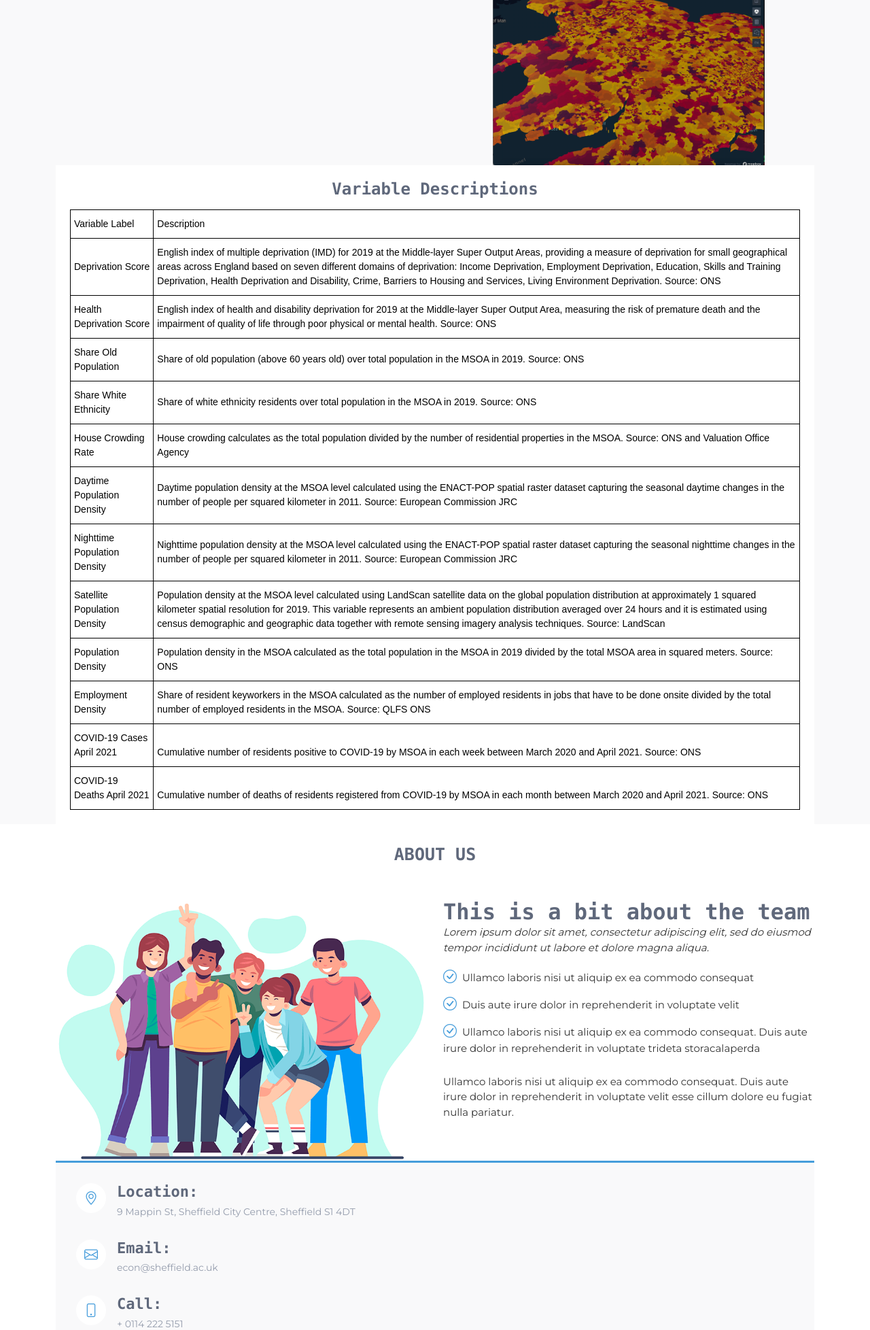
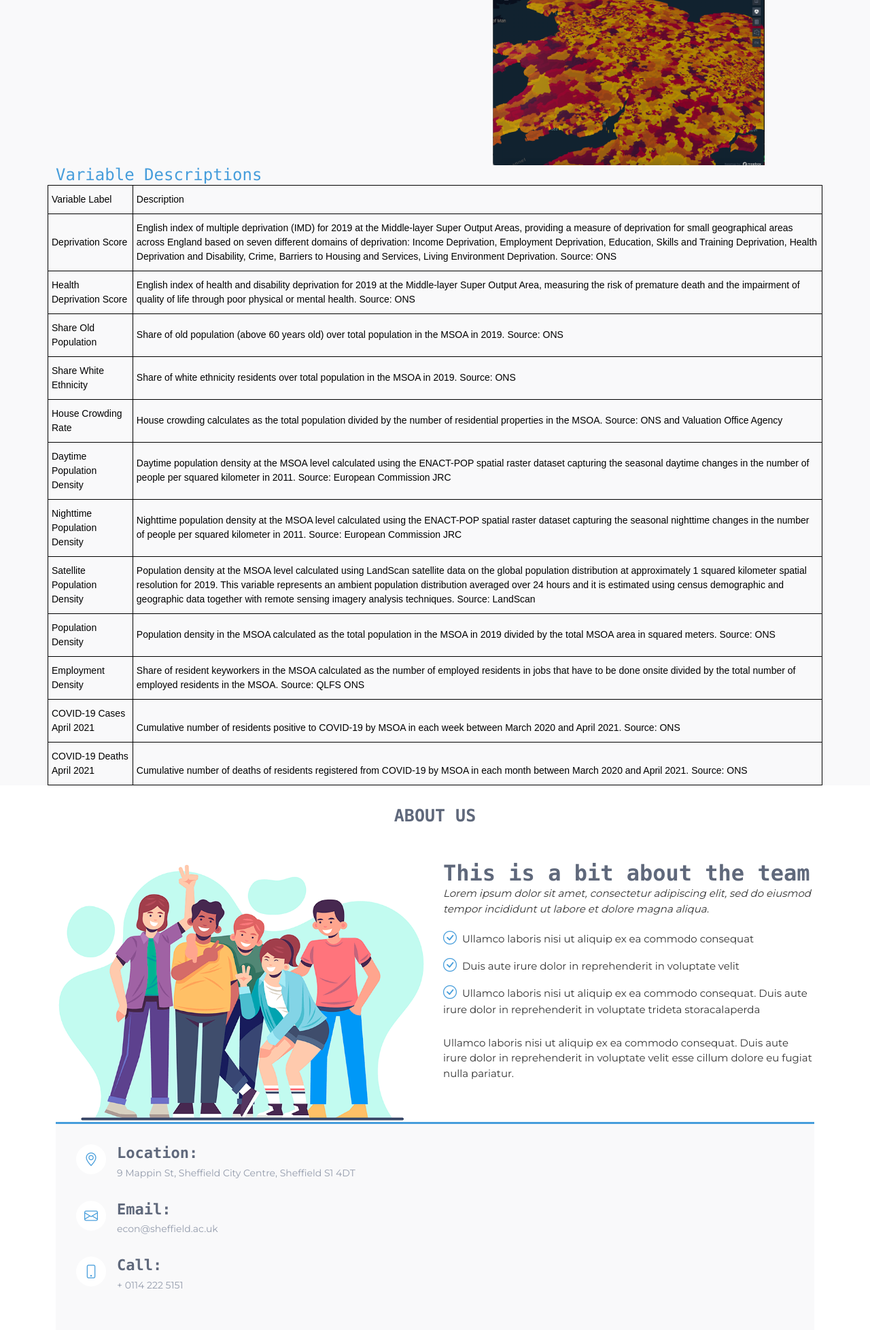
Before and after one commit to Quotennial/sheffield_mapping_frontend, a PHP site: page / in a window 1280 px wide. Shown: the part 1167-3123 px from the top of the page at 68% size. Run offline with PHP 8.4, Linux system fonts and the light colour scheme.

Commit message:
table format

```diff
--- a/index.php
+++ b/index.php
@@ -142,8 +142,6 @@
     <section id="portfolio" class="services section-bg">
       <div class="container">
         <div class="row">
-          <div class="col-lg-12 col-md-12  align-items-stretch">
-            <div class="icon-box">
           <h4><a href="">Variable Descriptions</a></h4>
 
           <style type="text/css">
@@ -244,8 +242,8 @@
             </tbody>
           </table>
 
-            </div>
-          </div>
+
+
         </div>
       </div>
     </section><!-- End Portfolio Section -->
```
Lines whose indentation alone changed are shown as unchanged.
